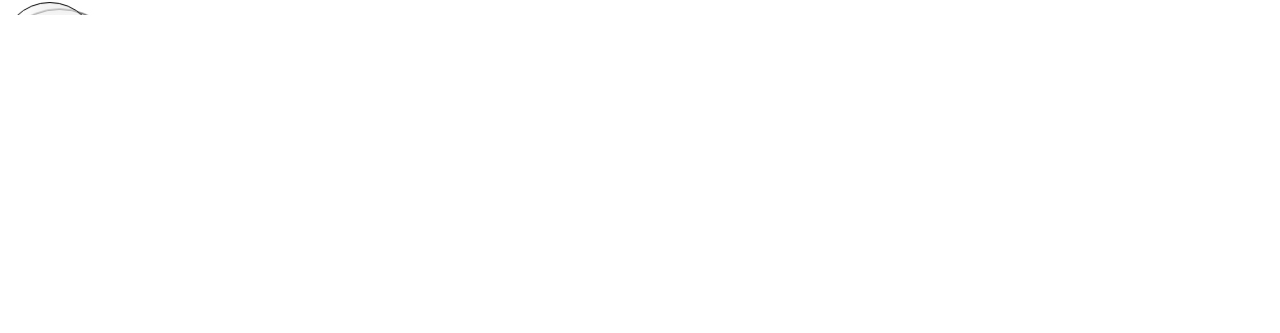
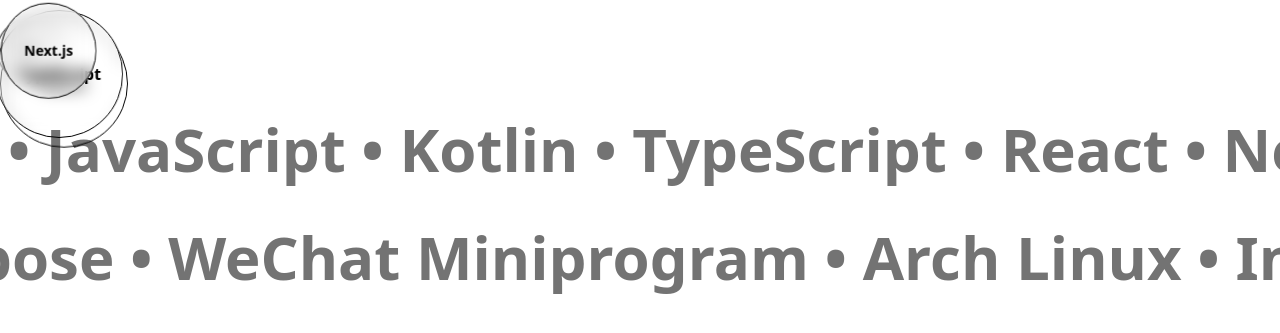
Before and after one commit to PPP16552102/Scott-Quill, a Next.js app: page /en in a window 1280 px wide. Shown: the part 785-1118 px from the top of the page. Before the commit the page ends 800 px from the top, so only its background shows below. Built offline with nearby package versions, Linux system fonts and the light colour scheme.

Commit message:
feat: parallaxtext component

```diff
--- a/package.json
+++ b/package.json
@@ -10,6 +10,7 @@
     "lint": "next lint"
   },
   "dependencies": {
+    "@motionone/utils": "^10.18.0",
     "@radix-ui/react-accordion": "^1.2.12",
     "@radix-ui/react-slot": "^1.2.3",
     "@tailwindcss/postcss": "catalog:",
--- a/src/app/[locale]/page.tsx
+++ b/src/app/[locale]/page.tsx
@@ -16,6 +16,7 @@
 import GsapPersonalIntro from "@/components/sections/personal-intro";
 import ThreeDCard from "@/components/ui/3d-card";
 import KeywordSection from "@/components/sections/keyword-section";
+import ParallaxText from "@/components/ParallaxText";
 
 const HomePage = () => {
   const t = useTranslations("HomePage");
@@ -98,6 +99,11 @@
         >
           <KeywordSection />
         </motion.div>
+
+        <section className="py-20 overflow-hidden opacity-55">
+          <ParallaxText baseVelocity={-3}>{t("parallaxText1")}</ParallaxText>
+          <ParallaxText baseVelocity={3}>{t("parallaxText2")}</ParallaxText>
+        </section>
       </main>
     </div>
   );
--- /dev/null
+++ b/src/components/ParallaxText.tsx
@@ -0,0 +1,65 @@
+import { wrap } from "@motionone/utils";
+import {
+  motion,
+  useAnimationFrame,
+  useMotionValue,
+  useScroll,
+  useSpring,
+  useTransform,
+  useVelocity,
+} from "framer-motion";
+import { useRef } from "react";
+
+interface Props {
+  children: string;
+  baseVelocity: number;
+}
+
+const ParallaxText = ({ children, baseVelocity = 100 }: Props) => {
+  const baseX = useMotionValue(0);
+  const { scrollY } = useScroll();
+  const scrollVelocity = useVelocity(scrollY);
+  const smoothVelocity = useSpring(scrollVelocity, {
+    damping: 50,
+    stiffness: 400,
+  });
+
+  const velocityFactor = useTransform(smoothVelocity, [0, 100], [0, 5], {
+    clamp: false,
+  });
+
+  const x = useTransform(baseX, (v) => `${wrap(-20, -45, v)}%`);
+
+  const directionFactor = useRef<number>(1);
+  useAnimationFrame((t, delta) => {
+    let moveBy = directionFactor.current * baseVelocity * (delta / 1000);
+
+    if (velocityFactor.get() < 0) {
+      directionFactor.current = -1;
+    } else if (velocityFactor.get() > 0) {
+      directionFactor.current = 1;
+    }
+
+    moveBy += directionFactor.current * moveBy * velocityFactor.get();
+
+    baseX.set(baseX.get() + moveBy);
+  });
+
+  return (
+    <div className="overflow-hidden whitespace-nowrap flex flex-nowrap m-0 p-6">
+      <motion.div
+        className="font-bold text-4xl md:text-6xl flex whitespace-nowrap flex-nowrap"
+        style={{ x }}
+      >
+        {[1, 2, 3, 4].map((_, index) => (
+          <span className="block mr-6" key={index}>
+            {children}
+          </span>
+        ))}
+        <span>{children}</span>
+      </motion.div>
+    </div>
+  );
+};
+
+export default ParallaxText;
```
Also changed, not shown: 1 other file (tests, documents, lock files or other folders).
